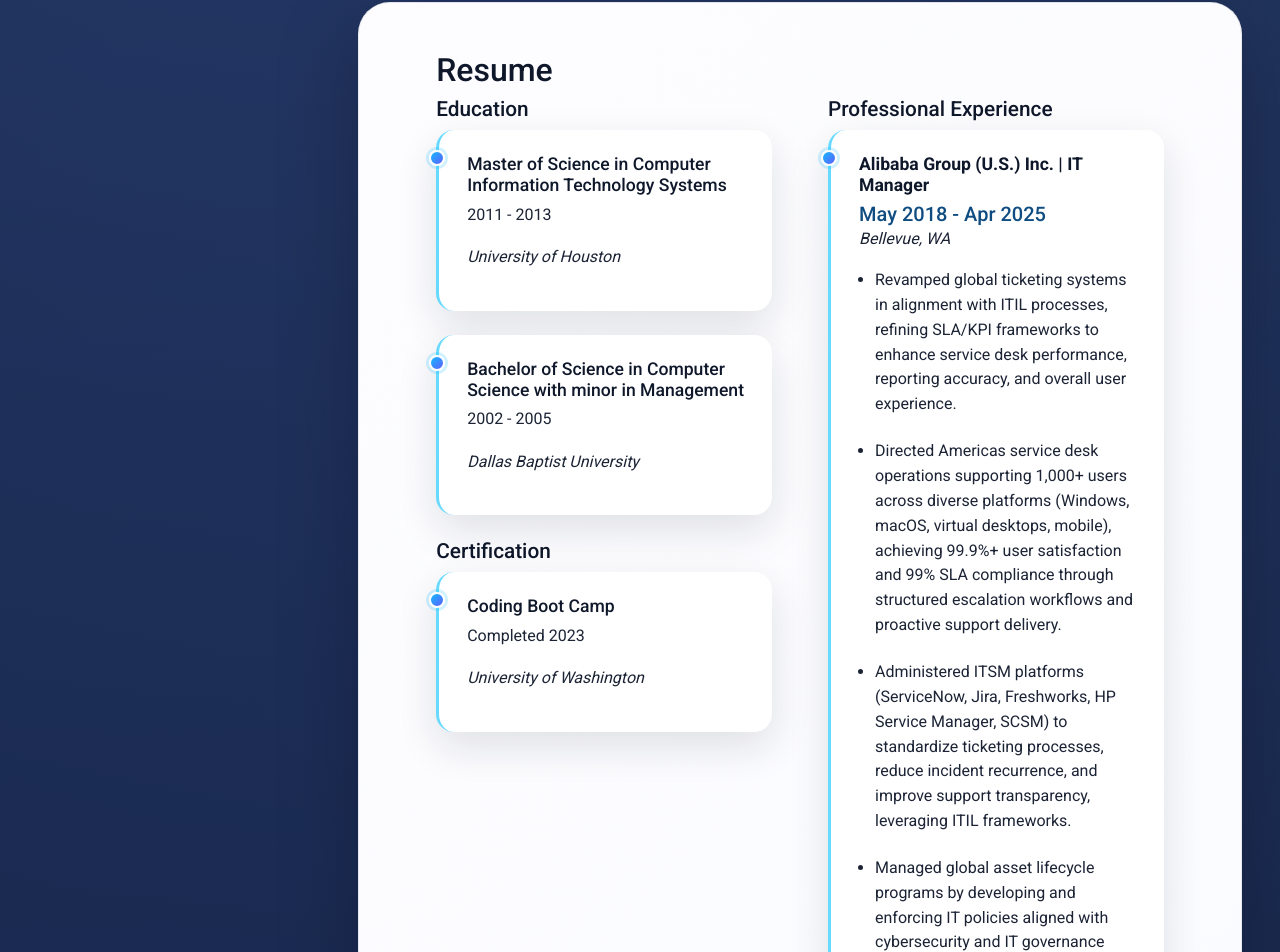
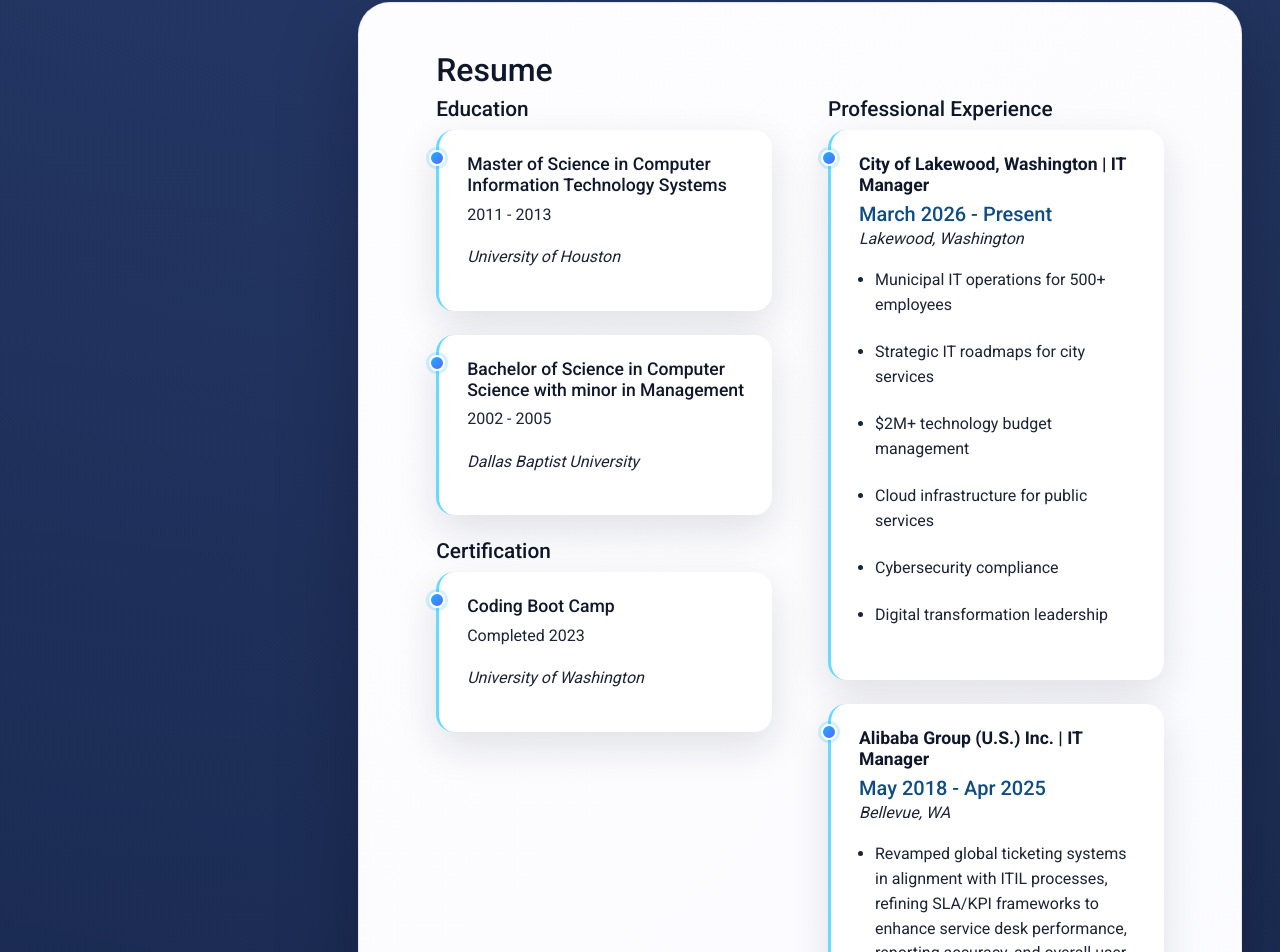
Before and after one commit to mingmanhk/React-Portfolio, a React (Vite) app: page / in a window 1280 px wide. Shown: the part 3466-4418 px from the top of the page. Built offline with nearby package versions, Linux system fonts and the light colour scheme.

Commit message:
Added City of Lakewood IT Manager position and created Privacy Policy file

```diff
--- a/src/components/resume.jsx
+++ b/src/components/resume.jsx
@@ -22,6 +22,19 @@
 ];
 
 const experience = [
+  {
+    title: "City of Lakewood, Washington | IT Manager",
+    years: "March 2026 - Present",
+    location: "Lakewood, Washington",
+    duties: [
+      "Municipal IT operations for 500+ employees",
+      "Strategic IT roadmaps for city services",
+      "$2M+ technology budget management",
+      "Cloud infrastructure for public services",
+      "Cybersecurity compliance",
+      "Digital transformation leadership"
+    ],
+  },
   {
     title: "Alibaba Group (U.S.) Inc. | IT Manager",
     years: "May 2018 - Apr 2025",
```
Also changed, not shown: public/privacy-policy.html (added, +21 -0 lines).
